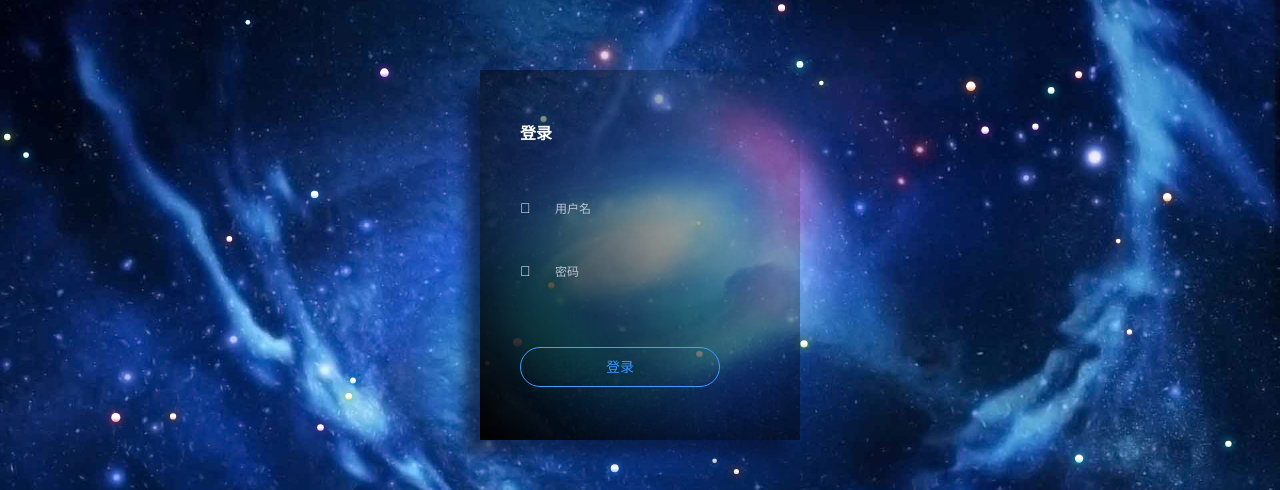
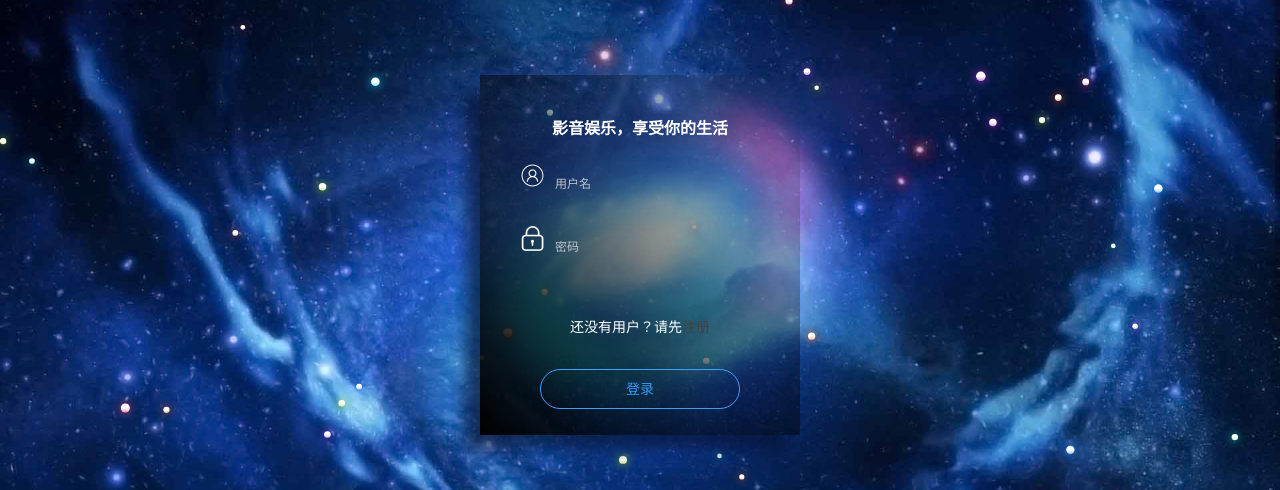
Before and after one commit to RicardoHzx/VideoAndMusic, a Vue app: page /#/user in a window 1280 px wide. Shown: the part 225-715 px from the top of the page. Built offline with nearby package versions, Linux system fonts and the light colour scheme.

Commit message:
用户登录界面的修改

```diff
--- a/src/components/Head.vue
+++ b/src/components/Head.vue
@@ -28,7 +28,7 @@
                 <el-menu class="el-menu-demo" mode="horizontal">
                   <el-submenu index="2">
                     <template slot="title">
-                            <router-link to="">
+                            <router-link to="/user">
                                 <img src="" alt="">
                                 <!-- <img src="@/assets/logo@2x.png" alt=""> -->
                             </router-link>
--- a/src/http/axios.js
+++ b/src/http/axios.js
@@ -5,8 +5,8 @@ import qs from 'qs'
 // axios.defaults.headers.common["token"] = ""
 // axios.defaults.headers.post["Content-Type"] = 'application/x-www-form-urlencoded;charset=UTF-8';
 // axios.defaults.baseURL = 'http://10.0.0.29:9001';
-axios.defaults.baseURL = 'http://172.20.10.6:9001';
-
+//axios.defaults.baseURL = 'http://172.20.10.6:9001';
+axios.defaults.baseURL = 'http://localhost:9001';
 
 // Add a response interceptor
 axios.interceptors.response.use(function (response) {
--- a/src/views/user.vue
+++ b/src/views/user.vue
@@ -9,7 +9,7 @@
       </canvas>
     </div>
     <div id="loginBox">
-      <h4>登录</h4>
+      <h4 align="center">影音娱乐，享受你的生活</h4>
       <el-form
         :model="loginForm"
         :rules="loginRules"
@@ -19,11 +19,14 @@
         <el-form-item
           label=""
           prop="userName"
-          style="margin-top:40px;"
+          style="margin-top:20px;"
         >
           <el-row>
+            <!--<el-col :span='2'>
+              <span class="iconfont">&#xe654;</span>
+            </el-col>-->
             <el-col :span='2'>
-              <span class="iconfont">&#xe654;</span>
+            <img src="@/assets/用户1.png" width="25px" height="25px"/>
             </el-col>
             <el-col :span='22'>
               <el-input
@@ -38,9 +41,10 @@
           label=""
           prop="passWord"
         >
+
           <el-row>
             <el-col :span='2'>
-              <span class="iconfont">&#xe616;</span>
+              <img src="@/assets/密码.png" width="25px" height="25px"/>
             </el-col>
             <el-col :span='22'>
               <el-input
@@ -49,14 +53,21 @@
                 v-model="loginForm.passWord"
               ></el-input>
             </el-col>
+            <el-col :span='22'>
+              <br/>
+            </el-col>
+            <el-col>
+              <p align="center">还没有用户？请先<a href="">注册</a></p>
+            </el-col>
           </el-row>
         </el-form-item>
-        <el-form-item style="margin-top:55px;">
+        <el-form-item style="margin:0px 0px 0px 20px;">
           <el-button
             type="primary"
             round
             class="submitBtn"
             @click="submitForm"
+
           >登录</el-button>
         </el-form-item>
       </el-form>
@@ -81,7 +92,7 @@ export default {
         "#e23c66"
       ], //阴影颜色列表
       directionList: ["leftTop", "leftBottom", "rightTop", "rightBottom"], //星星运行方向
-      speed: 10, //星星运行速度
+      speed: 7, //星星运行速度
       last_star_created_time: new Date(), //上次重绘星星时间
       Ball: class Ball {
         constructor(radius) {
@@ -254,7 +265,7 @@ export default {
     right: 0;
     bottom: 0;
     margin: auto;
-    padding: 50px 40px 40px 40px;
+    padding: 40px 40px 40px 40px;
     box-shadow: -15px 15px 15px rgba(6, 17, 47, 0.7);
     opacity: 1;
     background: linear-gradient(
```
Also changed, not shown: src/assets/密码.png (added), src/assets/用户1.png (added).
